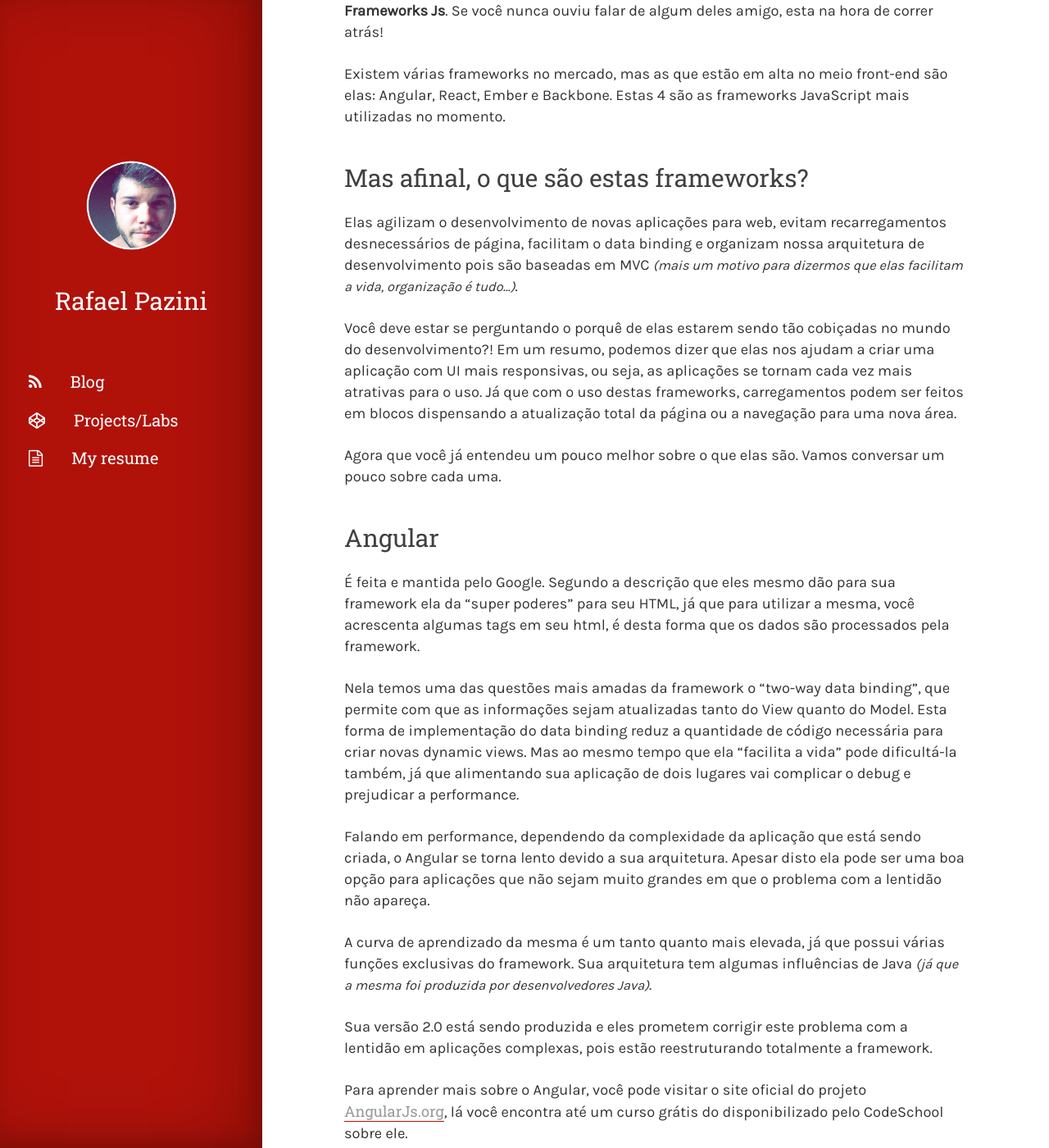
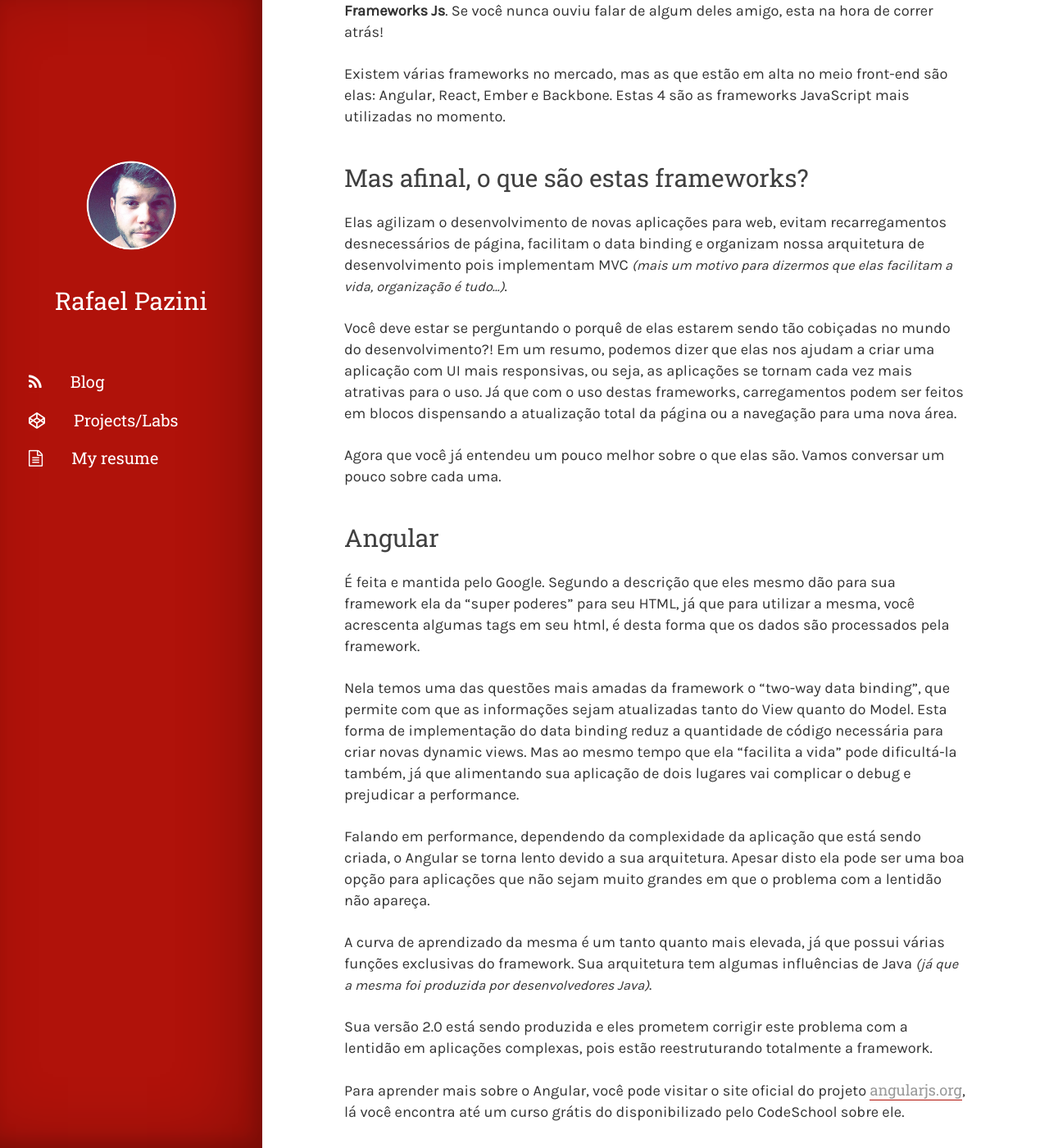
Before and after one commit to rflpazini/old-personal-rflpazini.com, a Jekyll site: the page built from _posts/2016-04-15-frameworksjs.md, in a window 1280 px wide and 1400 px high, scrolled down 715 px. Shown: the whole window at 82% size. Built offline with Jekyll 4.4.1, drawn with Linux system fonts in a browser that asks for light colours; nearby versions of some CDN libraries.

Commit message:
Correct some post content
Fix some words

```diff
--- a/_posts/2016-04-15-frameworksjs.md
+++ b/_posts/2016-04-15-frameworksjs.md
@@ -13,7 +13,7 @@
 Mas afinal, o que são estas frameworks?
 ---
 
-Elas agilizam o desenvolvimento de novas aplicações para web, evitam recarregamentos desnecessários de página, facilitam o data binding e organizam nossa arquitetura de desenvolvimento pois são baseadas em MVC *(mais um motivo para dizermos que elas facilitam a vida, organização é tudo...)*.
+Elas agilizam o desenvolvimento de novas aplicações para web, evitam recarregamentos desnecessários de página, facilitam o data binding e organizam nossa arquitetura de desenvolvimento pois implementam MVC *(mais um motivo para dizermos que elas facilitam a vida, organização é tudo...)*.
 
 Você deve estar se perguntando o porquê de elas estarem sendo tão cobiçadas no mundo do desenvolvimento?! Em um resumo, podemos dizer que elas nos ajudam a criar uma aplicação com UI mais responsivas, ou seja, as aplicações se tornam cada vez mais atrativas para o uso. Já que com o uso destas frameworks, carregamentos podem ser feitos em blocos dispensando a atualização total da página ou a navegação para uma nova área.
 
@@ -33,7 +33,7 @@
 Sua versão 2.0 está sendo produzida e eles prometem corrigir este problema com a lentidão em aplicações complexas, pois estão reestruturando totalmente a framework.
 
 Para aprender mais sobre o Angular, você pode visitar o site oficial do projeto
-[AngularJs.org](https://angularjs.org/), lá você encontra até um curso grátis do disponibilizado pelo CodeSchool sobre ele.
+[angularjs.org](https://angularjs.org/), lá você encontra até um curso grátis do disponibilizado pelo CodeSchool sobre ele.
 
 Ember
 ---
```
Also changed, not shown: other parts of _posts/2016-04-15-frameworksjs.md (+1 -1 lines).
